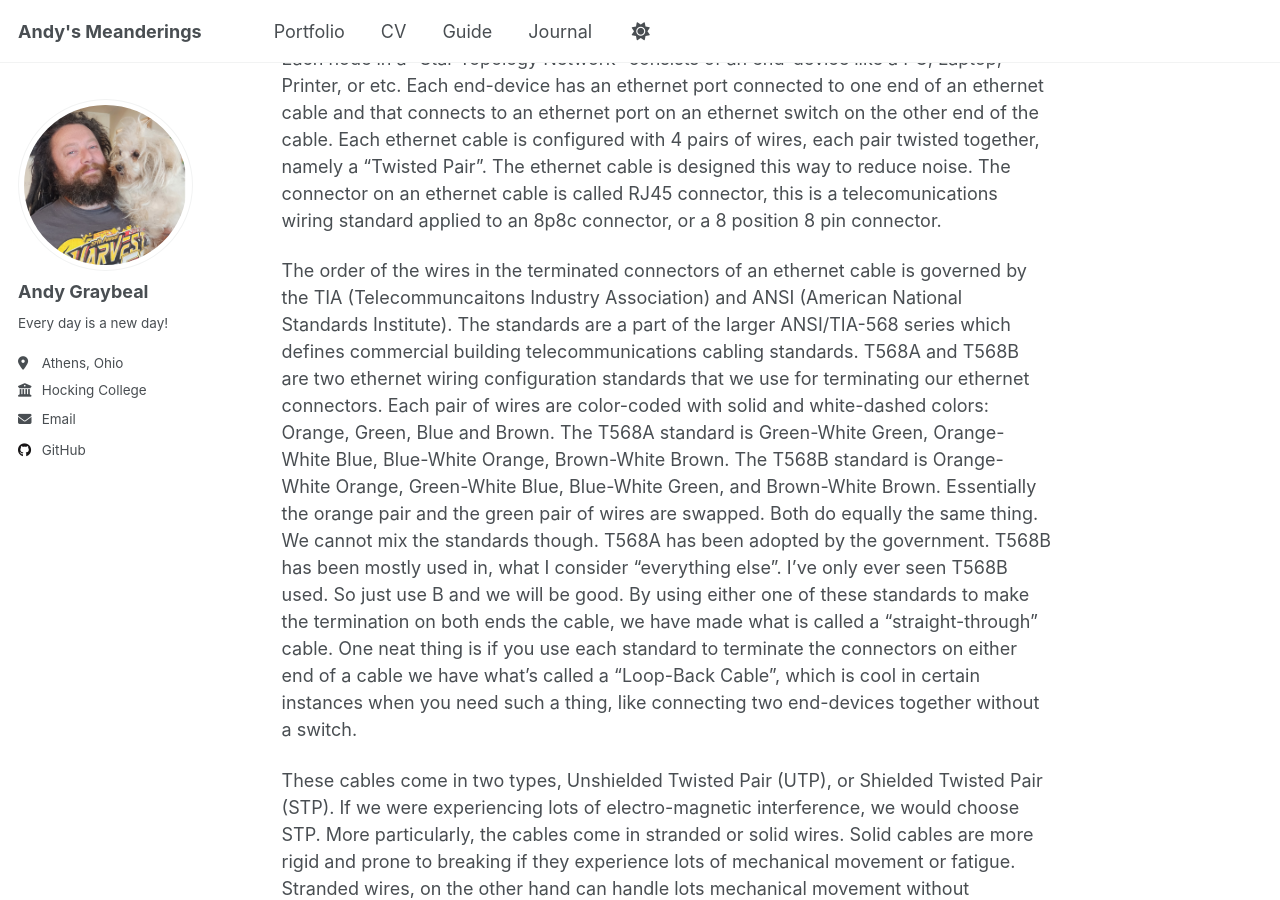
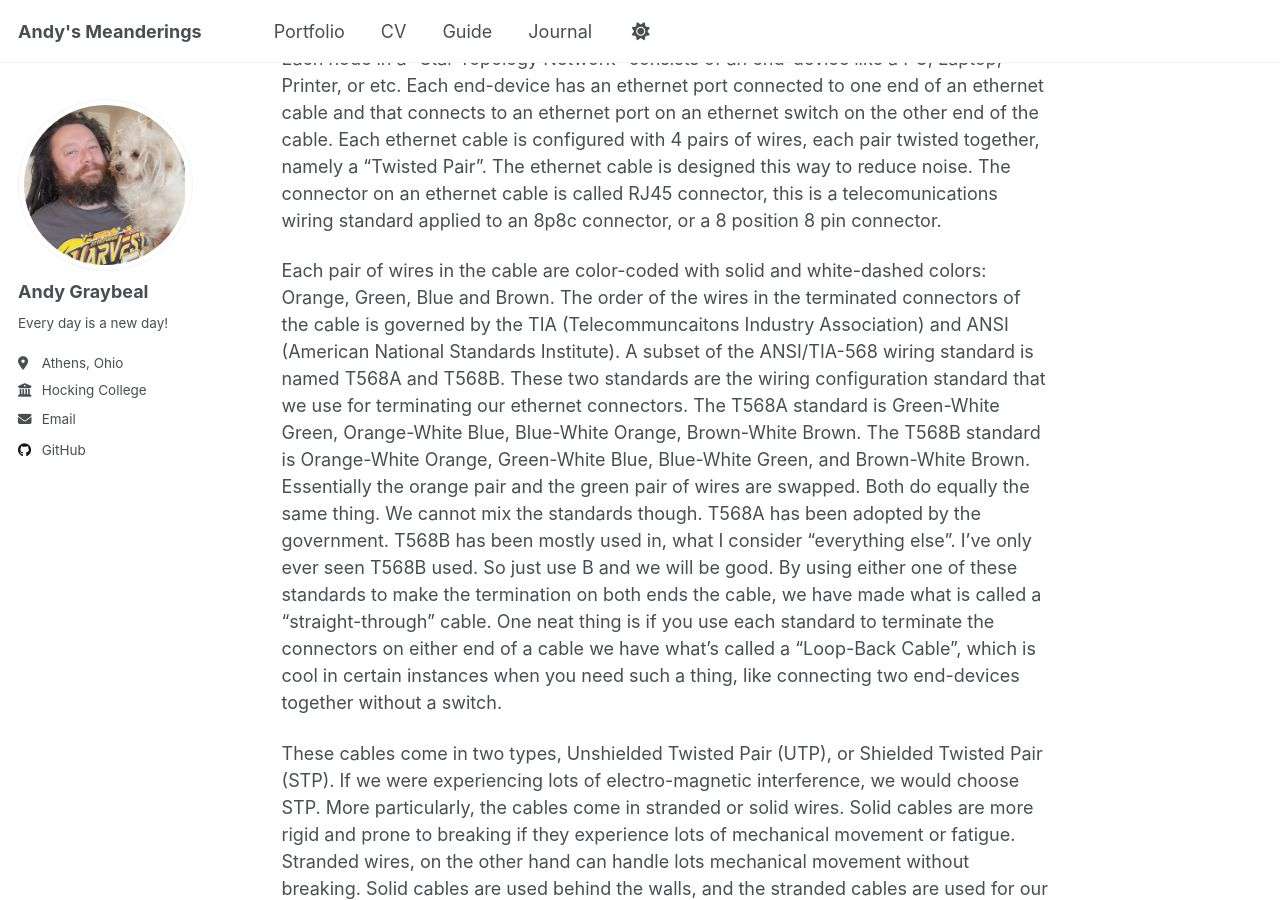
Before and after one commit to andy-graybeal/andy-graybeal.github.io, a Jekyll site: the page built from _portfolio/net-1111-cisco-1-intro-to-networks.md, in a window 1280 px wide and 900 px high, scrolled down 4085 px. Built offline with Jekyll 4.4.1, drawn with Linux system fonts in a browser that asks for light colours; a script that is not in the unit is left out.

Commit message:
Update net-1111-cisco-1-intro-to-networks.md

```diff
--- a/_portfolio/net-1111-cisco-1-intro-to-networks.md
+++ b/_portfolio/net-1111-cisco-1-intro-to-networks.md
@@ -53,7 +53,7 @@ The star topology is the name of a network topology or network configuration tha
 
 Each node in a "Star Topology Network" consists of an end-device like a PC, Laptop, Printer, or etc.  Each end-device has an ethernet port connected to one end of an ethernet cable and that connects to an ethernet port on an ethernet switch on the other end of the cable.  Each ethernet cable is configured with 4 pairs of wires, each pair twisted together, namely a "Twisted Pair".  The ethernet cable is designed this way to reduce noise.  The connector on an ethernet cable is called RJ45 connector, this is a telecomunications wiring standard applied to an 8p8c connector, or a 8 position 8 pin connector.
 
-The order of the wires in the terminated connectors of an ethernet cable is governed by the TIA (Telecommuncaitons Industry Association) and ANSI (American National Standards Institute).  The standards are a part of the larger ANSI/TIA-568 series which defines commercial building telecommunications cabling standards.  T568A and T568B are two ethernet wiring configuration standards that we use for terminating our ethernet connectors. Each pair of wires are color-coded with solid and white-dashed colors: Orange, Green, Blue and Brown.  The T568A standard is Green-White Green, Orange-White Blue, Blue-White Orange, Brown-White Brown. The T568B standard is Orange-White Orange, Green-White Blue, Blue-White Green, and Brown-White Brown.  Essentially the orange pair and the green pair of wires are swapped.  Both do equally the same thing.  We cannot mix the standards though.  T568A has been adopted by the government.  T568B has been mostly used in, what I consider "everything else".  I've only ever seen T568B used. So just use B and we will be good. By using either one of these standards to make the termination on both ends the cable, we have made what is called a "straight-through" cable.  One neat thing is if you use each standard to terminate the connectors on either end of a cable we have what's called a "Loop-Back Cable", which is cool in certain instances when you need such a thing, like connecting two end-devices together without a switch.
+Each pair of wires in the cable are color-coded with solid and white-dashed colors: Orange, Green, Blue and Brown.  The order of the wires in the terminated connectors of the cable is governed by the TIA (Telecommuncaitons Industry Association) and ANSI (American National Standards Institute).  A subset of the ANSI/TIA-568 wiring standard is named T568A and T568B.  These two standards are the wiring configuration standard that we use for terminating our ethernet connectors.  The T568A standard is Green-White Green, Orange-White Blue, Blue-White Orange, Brown-White Brown. The T568B standard is Orange-White Orange, Green-White Blue, Blue-White Green, and Brown-White Brown.  Essentially the orange pair and the green pair of wires are swapped.  Both do equally the same thing.  We cannot mix the standards though.  T568A has been adopted by the government.  T568B has been mostly used in, what I consider "everything else".  I've only ever seen T568B used. So just use B and we will be good. By using either one of these standards to make the termination on both ends the cable, we have made what is called a "straight-through" cable.  One neat thing is if you use each standard to terminate the connectors on either end of a cable we have what's called a "Loop-Back Cable", which is cool in certain instances when you need such a thing, like connecting two end-devices together without a switch.
 
 These cables come in two types, Unshielded Twisted Pair (UTP), or Shielded Twisted Pair (STP).  If we were experiencing lots of electro-magnetic interference, we would choose STP.   More particularly, the cables come in stranded or solid wires.  Solid cables are more rigid and prone to breaking if they experience lots of mechanical movement or fatigue.  Stranded wires, on the other hand can handle lots mechanical movement without breaking.  Solid cables are used behind the walls, and the stranded cables are used for our patch cords.  Even more particularly, some of these cables can be used within plenum spaces and some cannot based on the particular type of plastic used in the sheathing.  Following fire-code is an essential part of installing ethernet cable in a building.
 
```
